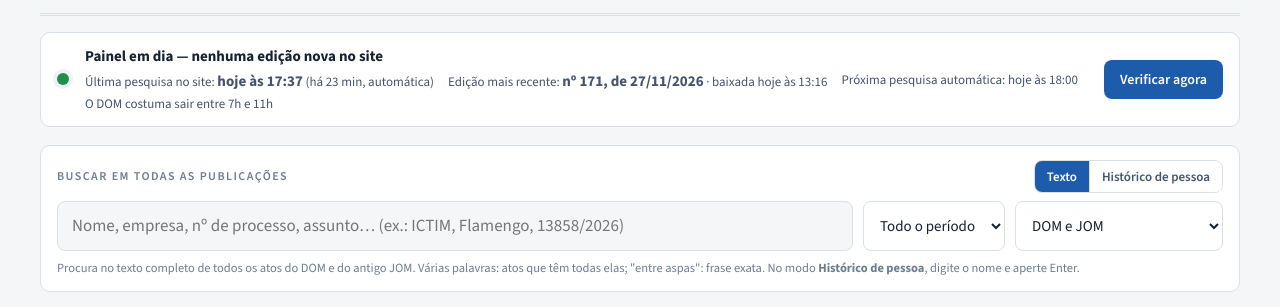
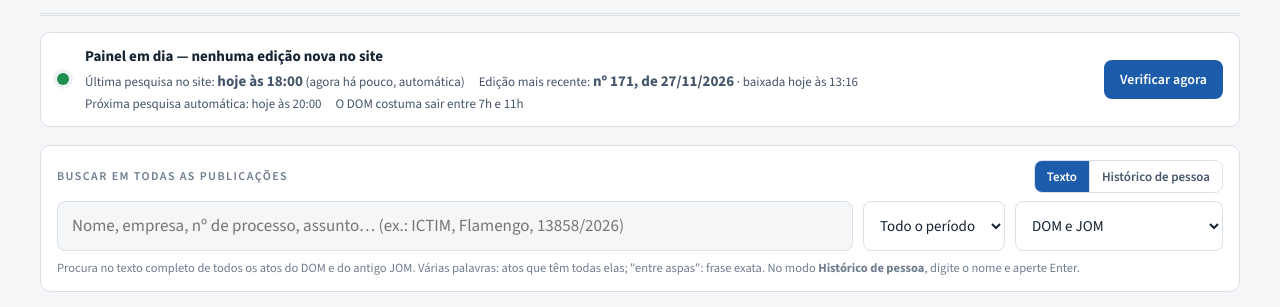
Before and after one commit to danielcamposdasilva-tech/painel-dom, a plain HTML site: page index.html in a window 1280 px wide. Shown: the part 198-505 px from the top of the page. Drawn offline with nearby package versions, Linux system fonts and the light colour scheme; a web font is replaced by a local one.

Commit message:
Painel atualizado em 27/11/2026 15:00

```diff
--- a/index.html
+++ b/index.html
@@ -1593,7 +1593,7 @@ document.getElementById("m-copiar").onclick = async () => {
 renderSalvos();
 
 // ---------- status da atualização e verificação manual ----------
-const STATUS0 = {"em_andamento": false, "inicio": "2026-11-27T14:36:49-03:00", "origem": "agendada", "ultima_verificacao": "2026-11-27T14:37:04-03:00", "resultado": "nada_novo", "erro": "", "novas": [], "painel_ok": true, "proxima": "2026-11-27T15:00:00.0000000-03:00", "faltantes": []};
+const STATUS0 = {"em_andamento": false, "inicio": "2026-11-27T15:00:02-03:00", "origem": "agendada", "ultima_verificacao": "2026-11-27T15:00:14-03:00", "resultado": "nada_novo", "erro": "", "novas": [], "painel_ok": true, "proxima": "2026-11-27T17:00:00.0000000-03:00", "faltantes": []};
 const SERVIDOR = false;
 const URL_SERVIDOR = "http://127.0.0.1:8766/";
 let stAtual = STATUS0, verificacaoNaCarga = STATUS0.ultima_verificacao || "", pedidoManual = false;
```
